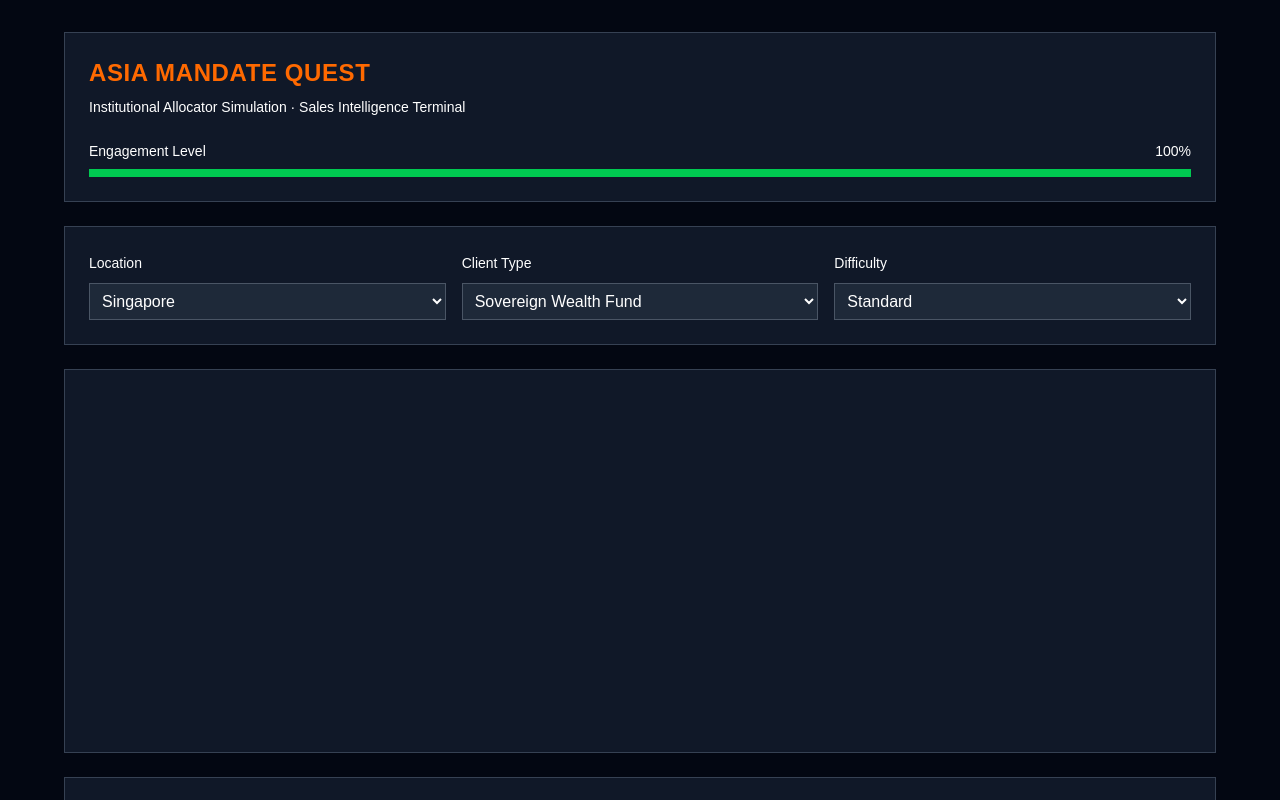
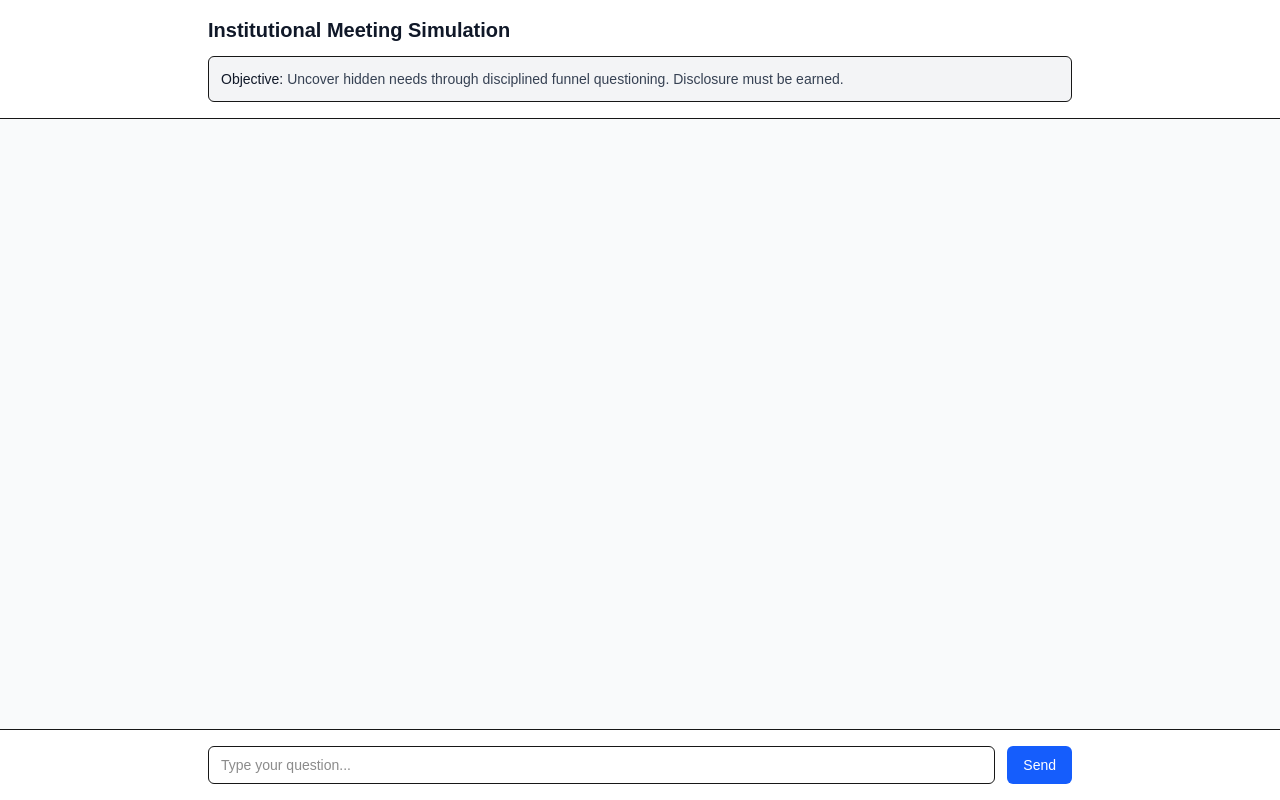
Before and after one commit to emailden-git/asia-mandate-quest, a Next.js app: page / in a window 1280 px wide. Shown: the top 800 px of the page. Built offline with nearby package versions, Linux system fonts and the light colour scheme.

Commit message:
Update page.tsx

```diff
--- a/app/page.tsx
+++ b/app/page.tsx
@@ -2,33 +2,26 @@
 
 import React, { useState } from "react";
 
-type Message = {
-  role: "user" | "assistant";
-  content: string;
-};
+export default function SimulatorPage() {
+  const [messages, setMessages] = useState([]);
+  const [input, setInput] = useState("");
+  const [persona, setPersona] = useState(null);
+  const [engagement, setEngagement] = useState(100);
+  const [loading, setLoading] = useState(false);
 
-export default function Home() {
-  const [location, setLocation] = useState("Singapore");
-  const [clientType, setClientType] = useState("Sovereign Wealth Fund");
-  const [difficulty, setDifficulty] = useState("Standard");
-  const [message, setMessage] = useState("");
-  const [messages, setMessages] = useState<Message[]>([]);
-  const [loading, setLoading] = useState(false);
-  const [engagement, setEngagement] = useState(100);
-  const [meetingEnded, setMeetingEnded] = useState(false);
+  const location = "Singapore";
+  const clientType = "Sovereign Wealth Fund";
+  const difficulty = "Standard";
 
-  async function sendMessage() {
-    if (!message.trim() || meetingEnded) return;
+  const sendMessage = async () => {
+    if (!input.trim()) return;
 
-    const newMessages: Message[] = [
-      ...messages,
-      { role: "user", content: message },
-    ];
-
+    const newMessages = [...messages, { role: "user", content: input }];
     setMessages(newMessages);
-    setMessage("");
+    setInput("");
     setLoading(true);
 
+    try {
       const res = await fetch("/api/chat", {
         method: "POST",
         headers: { "Content-Type": "application/json" },
@@ -38,6 +31,7 @@ export default function Home() {
           clientType,
           difficulty,
           engagement,
+          persona,
         }),
       });
 
@@ -48,199 +42,97 @@ export default function Home() {
         { role: "assistant", content: data.reply },
       ]);
 
-    if (typeof data.engagement === "number") {
       setEngagement(data.engagement);
-    }
-
-    if (data.meetingEnded) {
-      setMeetingEnded(true);
+      setPersona(data.persona);
+    } catch (err) {
+      console.error(err);
     }
 
     setLoading(false);
+  };
+
+  const handleKeyDown = (e) => {
+    if (e.key === "Enter") {
+      sendMessage();
     }
-
-  async function reviewPerformance() {
-    if (messages.length === 0 || meetingEnded) return;
-
-    setLoading(true);
-
-    const res = await fetch("/api/chat", {
-      method: "POST",
-      headers: { "Content-Type": "application/json" },
-      body: JSON.stringify({
-        messages,
-        location,
-        clientType,
-        difficulty,
-        engagement,
-        reviewMode: true,
-      }),
-    });
-
-    const data = await res.json();
-
-    setMessages([
-      ...messages,
-      { role: "assistant", content: data.reply },
-    ]);
-
-    setLoading(false);
-  }
-
-  function resetSimulation() {
-    if (!confirm("Restart simulation?")) return;
-
-    setMessages([]);
-    setMessage("");
-    setLocation("Singapore");
-    setClientType("Sovereign Wealth Fund");
-    setDifficulty("Standard");
-    setEngagement(100);
-    setMeetingEnded(false);
-  }
-
-  function engagementColor() {
-    if (engagement > 60) return "bg-green-500";
-    if (engagement > 30) return "bg-yellow-400";
-    return "bg-red-500";
-  }
+  };
 
   return (
-    <div className="min-h-screen bg-gray-950 text-white px-6 py-8">
-      <div className="max-w-6xl mx-auto space-y-6">
+    <div className="min-h-screen bg-gray-50 flex flex-col">
 
       {/* HEADER */}
-        <div className="border border-gray-700 bg-gray-900 p-6">
-          <h1 className="text-2xl font-bold text-orange-500 tracking-wide">
-            ASIA MANDATE QUEST
+      <div className="bg-white border-b">
+        <div className="max-w-4xl mx-auto px-4 py-4">
+          <h1 className="text-lg sm:text-xl font-semibold text-gray-900">
+            {persona
+              ? `Meeting with ${persona.name} — ${persona.title}`
+              : "Institutional Meeting Simulation"}
           </h1>
-          <p className="text-white mt-2 text-sm">
-            Institutional Allocator Simulation · Sales Intelligence Terminal
+
+          <div className="text-sm text-gray-500 mt-1">
+            {persona ? clientType : ""}
+          </div>
+
+          <div className="mt-3 bg-gray-100 border rounded-md p-3">
+            <p className="text-sm text-gray-700">
+              <span className="font-medium text-gray-900">
+                Objective:
+              </span>{" "}
+              Uncover hidden needs through disciplined funnel questioning.
+              Disclosure must be earned.
             </p>
-
-          <div className="mt-6">
-            <div className="flex justify-between text-sm font-medium">
-              <span>Engagement Level</span>
-              <span>{engagement}%</span>
-            </div>
-            <div className="w-full h-2 bg-gray-800 mt-2">
-              <div
-                className={`${engagementColor()} h-full transition-all duration-300`}
-                style={{ width: `${engagement}%` }}
-              />
           </div>
         </div>
       </div>
 
-        {/* CONTROLS */}
-        <div className="grid md:grid-cols-3 gap-4 border border-gray-700 bg-gray-900 p-6 text-white">
-          <div>
-            <label className="text-sm font-medium">Location</label>
-            <select
-              value={location}
-              onChange={(e) => setLocation(e.target.value)}
-              disabled={meetingEnded}
-              className="w-full mt-2 bg-gray-800 border border-gray-600 p-2 text-white focus:outline-none focus:border-orange-500"
-            >
-              <option>Singapore</option>
-              <option>Hong Kong</option>
-            </select>
-          </div>
-
-          <div>
-            <label className="text-sm font-medium">Client Type</label>
-            <select
-              value={clientType}
-              onChange={(e) => setClientType(e.target.value)}
-              disabled={meetingEnded}
-              className="w-full mt-2 bg-gray-800 border border-gray-600 p-2 text-white focus:outline-none focus:border-orange-500"
-            >
-              <option>Sovereign Wealth Fund</option>
-              <option>Pension Fund</option>
-              <option>Family Office</option>
-              <option>Insurance Company</option>
-            </select>
-          </div>
-
-          <div>
-            <label className="text-sm font-medium">Difficulty</label>
-            <select
-              value={difficulty}
-              onChange={(e) => setDifficulty(e.target.value)}
-              disabled={meetingEnded}
-              className="w-full mt-2 bg-gray-800 border border-gray-600 p-2 text-white focus:outline-none focus:border-orange-500"
-            >
-              <option>Standard</option>
-              <option>Skeptical</option>
-              <option>Hostile IC</option>
-            </select>
-          </div>
-        </div>
-
-        {/* CHAT */}
-        <div className="border border-gray-700 bg-gray-900 p-6 h-96 overflow-y-auto space-y-4 text-sm">
+      {/* CHAT WINDOW */}
+      <div className="flex-1 overflow-y-auto">
+        <div className="max-w-4xl mx-auto px-4 py-6 space-y-4">
           {messages.map((msg, index) => (
             <div
               key={index}
-              className={`p-4 ${
+              className={`flex ${
+                msg.role === "user" ? "justify-end" : "justify-start"
+              }`}
+            >
+              <div
+                className={`max-w-md px-4 py-3 rounded-lg text-sm ${
                   msg.role === "user"
-                  ? "bg-orange-600 text-white"
-                  : "bg-gray-800 text-white"
+                    ? "bg-blue-600 text-white"
+                    : "bg-white border text-gray-800"
                 }`}
               >
                 {msg.content}
               </div>
+            </div>
           ))}
 
-          {loading && !meetingEnded && (
-            <div className="text-gray-400 italic">
-              Allocator reviewing your response...
+          {loading && (
+            <div className="text-sm text-gray-400">Thinking...</div>
+          )}
         </div>
-          )}
       </div>
 
       {/* INPUT */}
-        <div className="border border-gray-700 bg-gray-900 p-6 space-y-4">
-          <div className="flex gap-3">
+      <div className="bg-white border-t">
+        <div className="max-w-4xl mx-auto px-4 py-4 flex gap-3">
           <input
-              value={message}
-              onChange={(e) => setMessage(e.target.value)}
-              disabled={meetingEnded}
-              placeholder={
-                meetingEnded
-                  ? "Session concluded. Reset to begin again."
-                  : "Enter your response..."
-              }
-              className="flex-1 bg-gray-800 border border-gray-600 p-3 text-white focus:outline-none focus:border-orange-500"
+            type="text"
+            className="flex-1 border rounded-md px-3 py-2 text-sm focus:outline-none focus:ring-2 focus:ring-blue-500"
+            placeholder="Type your question..."
+            value={input}
+            onChange={(e) => setInput(e.target.value)}
+            onKeyDown={handleKeyDown}
           />
           <button
             onClick={sendMessage}
-              disabled={meetingEnded}
-              className="bg-orange-600 hover:bg-orange-500 text-white font-semibold px-6 py-3 transition disabled:opacity-50"
+            className="bg-blue-600 text-white px-4 py-2 rounded-md text-sm hover:bg-blue-700 transition"
           >
-              SEND
-            </button>
-            <button
-              onClick={reviewPerformance}
-              disabled={meetingEnded}
-              className="bg-gray-700 hover:bg-gray-600 text-white px-6 py-3 transition disabled:opacity-50"
-            >
-              REVIEW
+            Send
           </button>
         </div>
-
-          <button
-            onClick={resetSimulation}
-            className="text-red-400 text-sm hover:underline"
-          >
-            Reset Simulation
-          </button>
       </div>
 
-        <div className="text-center text-gray-500 text-xs pt-4 border-t border-gray-800">
-          © {new Date().getFullYear()} Asia Mandate Quest · Institutional Training System
-        </div>
-      </div>
     </div>
   );
 }
```
Lines whose indentation alone changed are shown as unchanged.
